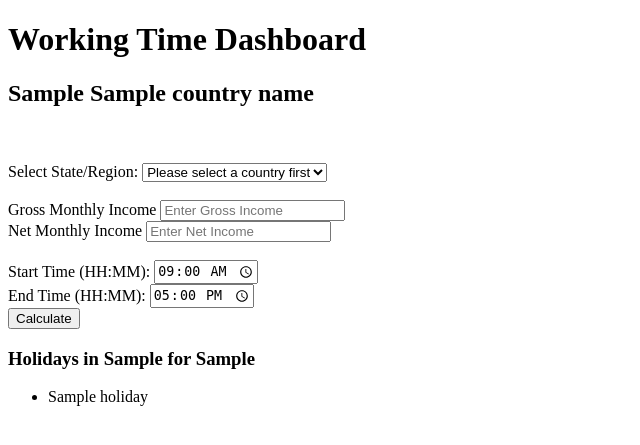
After one commit to luca1iu/workingtimeflask, a Flask app: template templates/country.html in a window 1280 px wide. The commit adds this page. Shown: the top 445 px of the page, without its empty margins (0-640 px from the left). Run offline with Flask 3, Linux system fonts and the light colour scheme; the template is opened without the code that fills it: most values are stand-ins (such as "Sample title", 1, 10 or a date in 2020).

Commit message:
seperate country

```diff
--- a/app.py
+++ b/app.py
@@ -1,10 +1,56 @@
-from flask import Flask, render_template
+from app_functions import *
 
 app = Flask(__name__)
 
-@app.route("/")
+@app.route("/", methods=["GET", "POST"])
 def home():
-    return render_template('index.html')
+    country = request.form.get("country")
+    region = request.form.get("state")
+    gross = float(request.form.get("gross_income", 0))
+    net = float(request.form.get("net_income", 0))
+    start_time = request.form.get("start_time")
+    end_time = request.form.get("end_time")
+
+    if request.method == "POST":
+        print(f"Country: {country}, Region: {region}, Gross Income: {gross}, Net Income: {net}, Start Time: {start_time}, End Time: {end_time}")
+
+    return render_template('index.html',country=country,
+    region=region,
+    gross=gross,
+    net=net,
+    start_time=start_time,
+    end_time=end_time)
+
+
+@app.route("/<country_code>", methods=["GET", "POST"])
+def country_dashboard(country_code):
+    print(f"Accessing country dashboard for: {country_code}")
+    country_code = country_code.upper()
+    country_info = {
+        "US": {"name": "United States", "flag": "🇺🇸"},
+        "AU": {"name": "Australia", "flag": "🇦🇺"},
+        "DE": {"name": "Germany", "flag": "🇩🇪"},
+        "GB": {"name": "United Kingdom", "flag": "🇬🇧"},
+        "CA": {"name": "Canada", "flag": "🇨🇦"},
+    }
+
+    selected_region = None
+    holidays_this_month = []
+    today = date.today()
+
+    if request.method == "POST":
+        selected_region = request.form.get("state")
+        print(f"Selected region: {selected_region}")
+
+    return render_template(
+        "country.html",
+        country_code=country_code,  # <-- 必须加这行
+        country_name=country_info[country_code]["name"],
+        country_flag=country_info[country_code]["flag"],
+        selected_region=selected_region,
+        current_month=today.strftime("%B")
+    )
+
 
 if __name__ == "__main__":
     app.run(debug=True)
--- /dev/null
+++ b/templates/base.html
@@ -0,0 +1,109 @@
+<!-- templates/base.html -->
+<!DOCTYPE html>
+<html>
+<head>
+    <title>{% block title %}Working Time{% endblock %}</title>
+</head>
+<body>
+<header>
+    <h1>Working Time Dashboard</h1>
+</header>
+
+<main>
+    {% block content %}
+    {% endblock %}
+</main>
+
+<script>
+    const currencyMapping = {
+        US: { name: "USD", symbol: "($)" },
+        AU: { name: "AUD", symbol: "(A$)" },
+        DE: { name: "EUR", symbol: "(€)" },
+        GB: { name: "GBP", symbol: "(£)" },
+        CA: { name: "CAD", symbol: "(C$)" }
+    };
+
+    const incomeMapping = {
+        US: { gross: 5000, net: 4000 },
+        AU: { gross: 7000, net: 5500 },
+        DE: { gross: 4500, net: 3000 },
+        GB: { gross: 4800, net: 3500 },
+        CA: { gross: 5200, net: 4000 }
+    };
+
+    const countryCodeFromServer = "{{ country_code | default('') }}";
+    let states = {};
+
+    document.addEventListener("DOMContentLoaded", () => {
+        fetch("{{ url_for('static', filename='states.json') }}")
+            .then(response => response.json())
+            .then(data => {
+                states = data;
+
+                // ✅ 加载完 states 后才填充下拉
+                if (countryCodeFromServer && states[countryCodeFromServer]) {
+                    populateStates(countryCodeFromServer);
+                    setIncomeAndCurrency(countryCodeFromServer);
+                }
+
+                // 如果有手动选择国家的 select（首页），监听变化
+                const countrySelect = document.getElementById("country");
+                if (countrySelect) {
+                    countrySelect.addEventListener("change", () => {
+                        const selectedCountry = countrySelect.value;
+                        populateStates(selectedCountry);
+                        setIncomeAndCurrency(selectedCountry);
+                    });
+                }
+
+                const stateSelect = document.getElementById("state");
+                if (stateSelect) {
+                    stateSelect.addEventListener("change", () => {
+                        const selectedCountry = countryCodeFromServer || countrySelect?.value;
+                        if (selectedCountry) {
+                            setIncomeAndCurrency(selectedCountry);
+                        }
+                    });
+                }
+            });
+    });
+
+    function populateStates(country) {
+        const stateSelect = document.getElementById("state");
+        if (!stateSelect || !states[country]) return;
+
+        stateSelect.innerHTML = ""; // 清空旧的
+        states[country].forEach(state => {
+            const option = document.createElement("option");
+            option.value = state;
+            option.textContent = state;
+            stateSelect.appendChild(option);
+        });
+    }
+
+    function setIncomeAndCurrency(country) {
+        const currency = currencyMapping[country];
+        const defaultIncome = incomeMapping[country];
+
+        if (!currency || !defaultIncome) return;
+
+        const grossInput = document.getElementById("gross_income");
+        const netInput = document.getElementById("net_income");
+
+        if (grossInput) {
+            grossInput.value = defaultIncome.gross;
+            grossInput.placeholder = `Gross Income in ${currency.name}`;
+        }
+        if (netInput) {
+            netInput.value = defaultIncome.net;
+            netInput.placeholder = `Net Income in ${currency.name}`;
+        }
+
+        const grossSymbol = document.getElementById("currency-symbol-gross");
+        const netSymbol = document.getElementById("currency-symbol-net");
+        if (grossSymbol) grossSymbol.textContent = currency.symbol;
+        if (netSymbol) netSymbol.textContent = currency.symbol;
+    }
+</script>
+</body>
+</html>
--- /dev/null
+++ b/templates/country.html
@@ -0,0 +1,67 @@
+{% extends "base.html" %}
+
+{% block title %}{{ country_name }} Dashboard{% endblock %}
+
+{% block content %}
+<h2>{{ country_flag }} {{ country_name }}</h2>
+
+<form method='POST'>
+
+  {# 只在没有默认国家（如从主页进入）时显示国家选择框 #}
+  {% if not country_name %}
+  <label for="country">Select Country:</label>
+  <select id="country" name="country" onchange="updateStatesAndCurrency();" required>
+    <option value="" disabled selected>Please select a country</option>
+    <option value="US">🇺🇸United States</option>
+    <option value="AU">🇦🇺Australia</option>
+    <option value="DE">🇩🇪Germany</option>
+    <option value="GB">🇬🇧United Kingdom</option>
+    <option value="CA">🇨🇦Canada</option>
+  </select>
+  <br><br>
+  {% else %}
+  <input type="hidden" name="country" value="{{ country_name }}">
+  {% endif %}
+
+  <br><br>
+
+  <label for="state">Select State/Region:</label>
+  <select id="state" name="state" onchange='updateIncomeFields();' required>
+    <option value="" disabled selected>Please select a country first</option>
+  </select>
+  <br><br>
+</form>
+
+<form id="income-form">
+  <div>
+    <label for="gross_income">Gross Monthly Income </label>
+    <span id="currency-symbol-gross"></span>
+    <input type="number" id="gross_income" name="gross_income" step="0.01" placeholder="Enter Gross Income" required>
+  </div>
+
+  <div>
+    <label for="net_income">Net Monthly Income</label>
+    <span id="currency-symbol-net"></span>
+    <input type="number" id="net_income" name="net_income" step="0.01" placeholder="Enter Net Income" required>
+  </div><br>
+
+  <label for="start_time">Start Time (HH:MM):</label>
+  <input type="time" name="start_time" value="09:00" required><br>
+
+  <label for="end_time">End Time (HH:MM):</label>
+  <input type="time" name="end_time" value="17:00" required><br>
+
+  <input type="submit" value="Calculate">
+</form>
+
+{% if holidays_this_month %}
+<h3>Holidays in {{ selected_region }} for {{ current_month }}</h3>
+<ul>
+  {% for holiday in holidays_this_month %}
+  <li>{{ holiday }}</li>
+  {% endfor %}
+</ul>
+{% elif selected_region %}
+<p>No holidays this month in {{ selected_region }}.</p>
+{% endif %}
+{% endblock %}
```
Also changed, not shown: app_functions.py (added, +44 -0 lines), holiday_test.py (added, +43 -0 lines), templates/index.html (+18 -10 lines).
